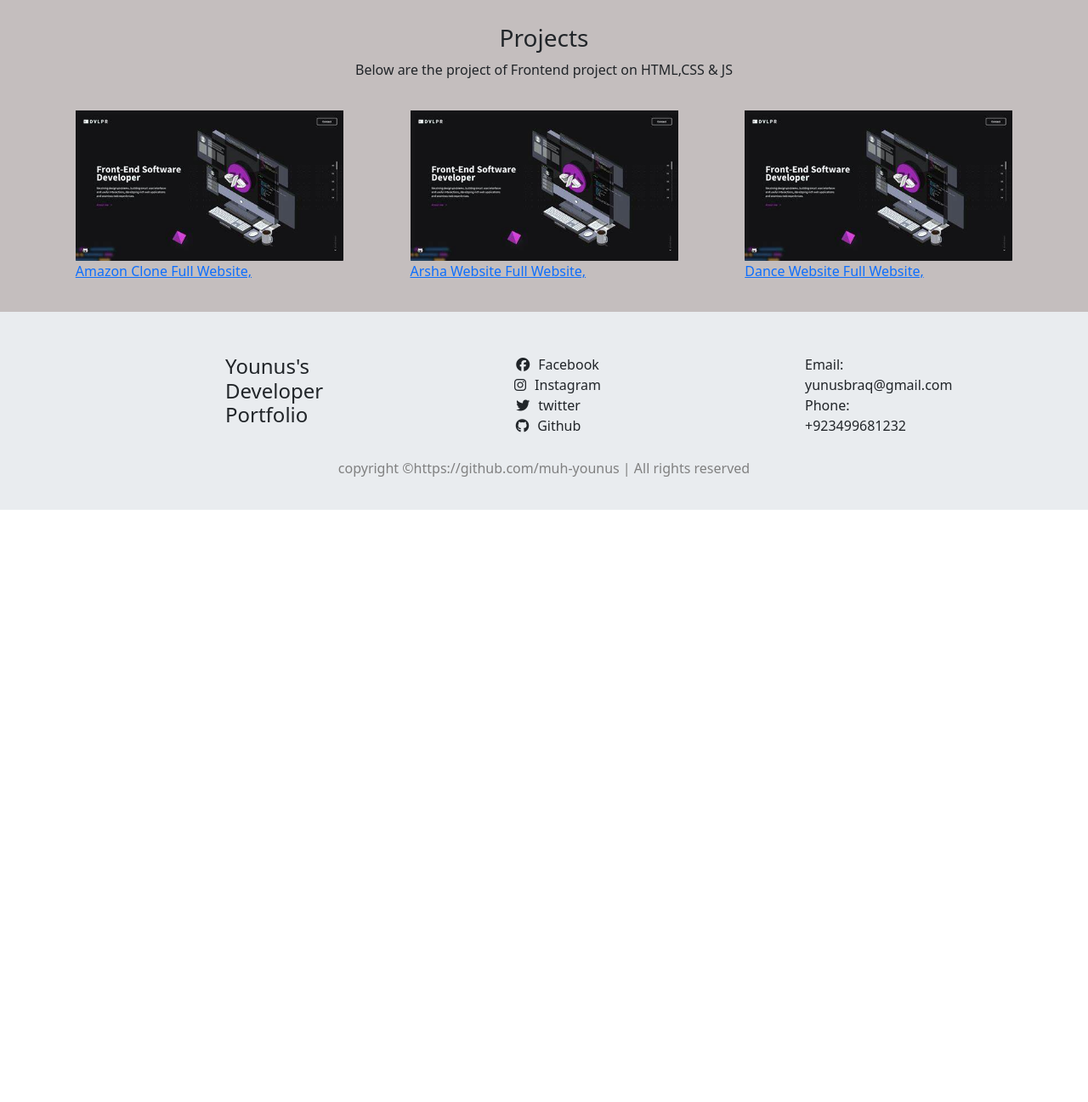
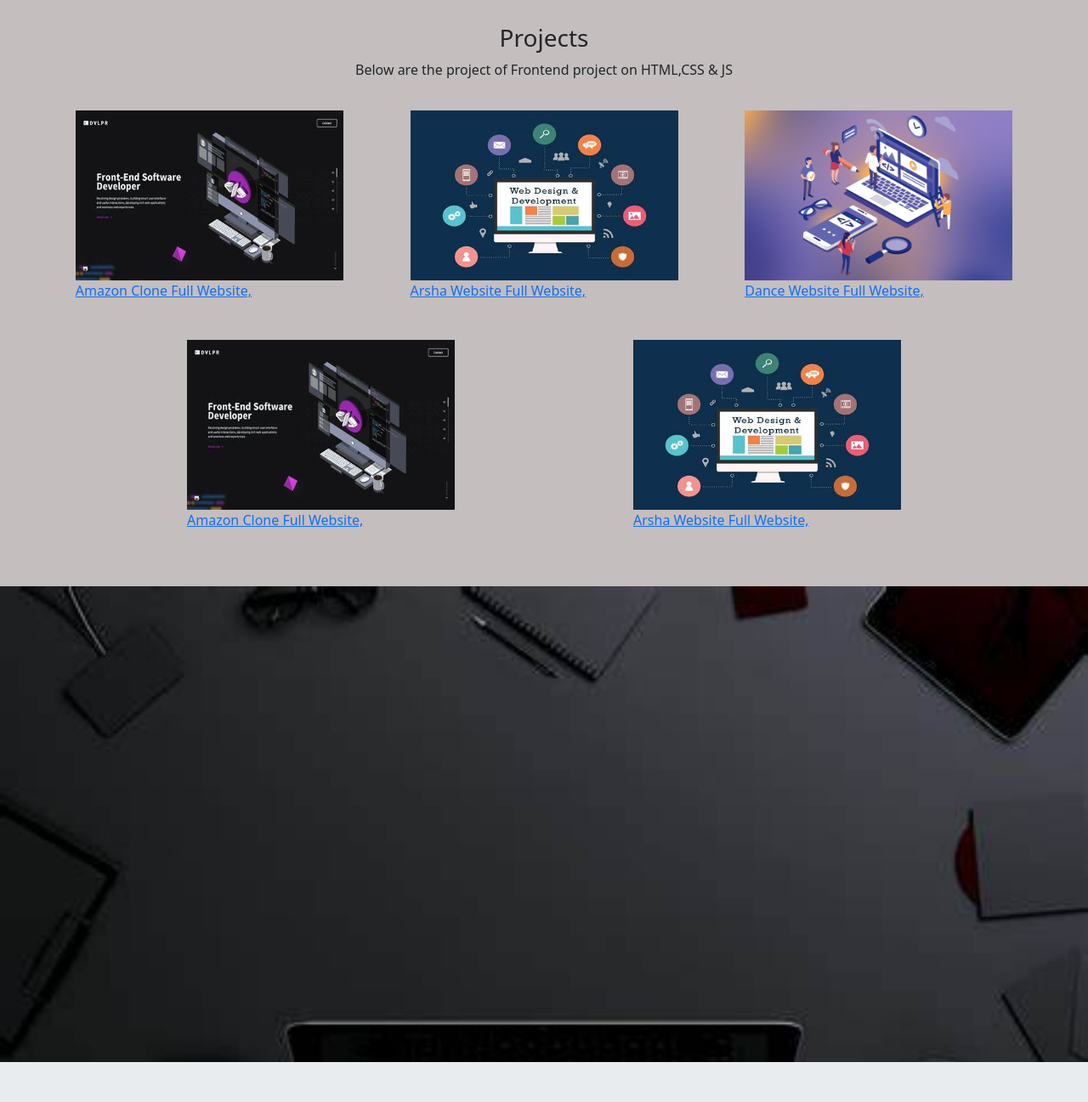
Before and after one commit to muh-younus/js_portfolio, a plain HTML site: page index.html in a window 1280 px wide. Shown: the part 1600-2897 px from the top of the page at 85% size. Before the commit the page ends 2200 px from the top, so only its background shows below. Drawn offline with nearby package versions, Linux system fonts and the light colour scheme.

Commit message:
another commit

```diff
--- a/index.html
+++ b/index.html
@@ -248,25 +248,51 @@
                 <p>Below are the project of Frontend project on HTML,CSS & JS</p>
             </div>
 
+            <!-- PROJECT-SECTION-01 -->
+
             <div class="project-sec2">
 
                 <div class="project1">
 
-                    <img src="./pic1.jpeg" width="100%" height="20%" alt="">
+                    <img src="./pic1.jpeg" width="100%" height="200px" alt="">
 
                     <p><a href="">Amazon Clone Full Website, </a></p>
                 </div>
 
                 <div class="project1">
-                    <img src="./pic1.jpeg" width="100%" height="20%" alt="">
+                    <img src="./pic2.jpeg" width="100%" height="200px" alt="">
                     <p><a href="">Arsha Website Full Website, </a></p>
                 </div>
 
                 <div class="project1">
-                    <img src="./pic1.jpeg" width="100%" height="20%" alt="">
+                    <img src="./pic22.jpeg" width="100%" height="200px" alt="">
                     <p><a href="">Dance Website Full Website, </a></p>
 
                 </div>
+            </div>
+
+            <!-- PROJECT-SECTION-2 -->
+
+
+            <div class="project-sec2">
+
+                <div class="project1">
+
+                    <img src="./pic1.jpeg" width="100%" height="200px" alt="">
+
+                    <p><a href="">Amazon Clone Full Website, </a></p>
+                </div>
+
+                <div class="project1">
+                    <img src="./pic2.jpeg" width="100%" height="200px" alt="">
+                    <p><a href="">Arsha Website Full Website, </a></p>
+                </div>
+
+                <!-- <div class="project1">
+                    <img src="./pic22.jpeg" width="100%" height="200px" alt="">
+                    <p><a href="">Dance Website Full Website, </a></p>
+
+                </div> -->
             </div>
         </div>
 
@@ -274,6 +300,15 @@
     </section>
 
     <!-- PROJECT-SECTION-END -->
+
+    <!-- GITHUB-SECTION -->
+
+    <section class="github-section">
+
+        <div class="github">
+
+        </div>
+    </section>
 
     <!-- FOOTER0-SECTION -->
 
--- a/style.css
+++ b/style.css
@@ -462,6 +462,8 @@ box-shadow: -1px 2px 32px 5px rgba(0,0,0,0.44);
 
 /* EDUCATION-SECTION-END */
 
+/* PROJECT-SECTION-START */
+
 .project-section{
 
     background-color: rgb(196, 190, 190);
@@ -487,6 +489,21 @@ width: 25%;
     display: flex;
     justify-content: space-evenly;
     align-items: center;
+    margin-bottom: 30px;
+}
+
+/* PROJECT-SECTION-END */
+
+/* GITHUB-SECTION-START */
+
+.github-section{
+
+    height: 70vh;
+    background-image: url(./backimage.jpeg);
+    background-repeat: none;
+    background-size:cover;
+    opacity: 1.5;
+
 }
 
 footer{
```
Also changed, not shown: backimage.jpeg (added), pic11.png (added), pic2.jpeg (added), pic22.jpeg (added), pic4.jpeg (added).
